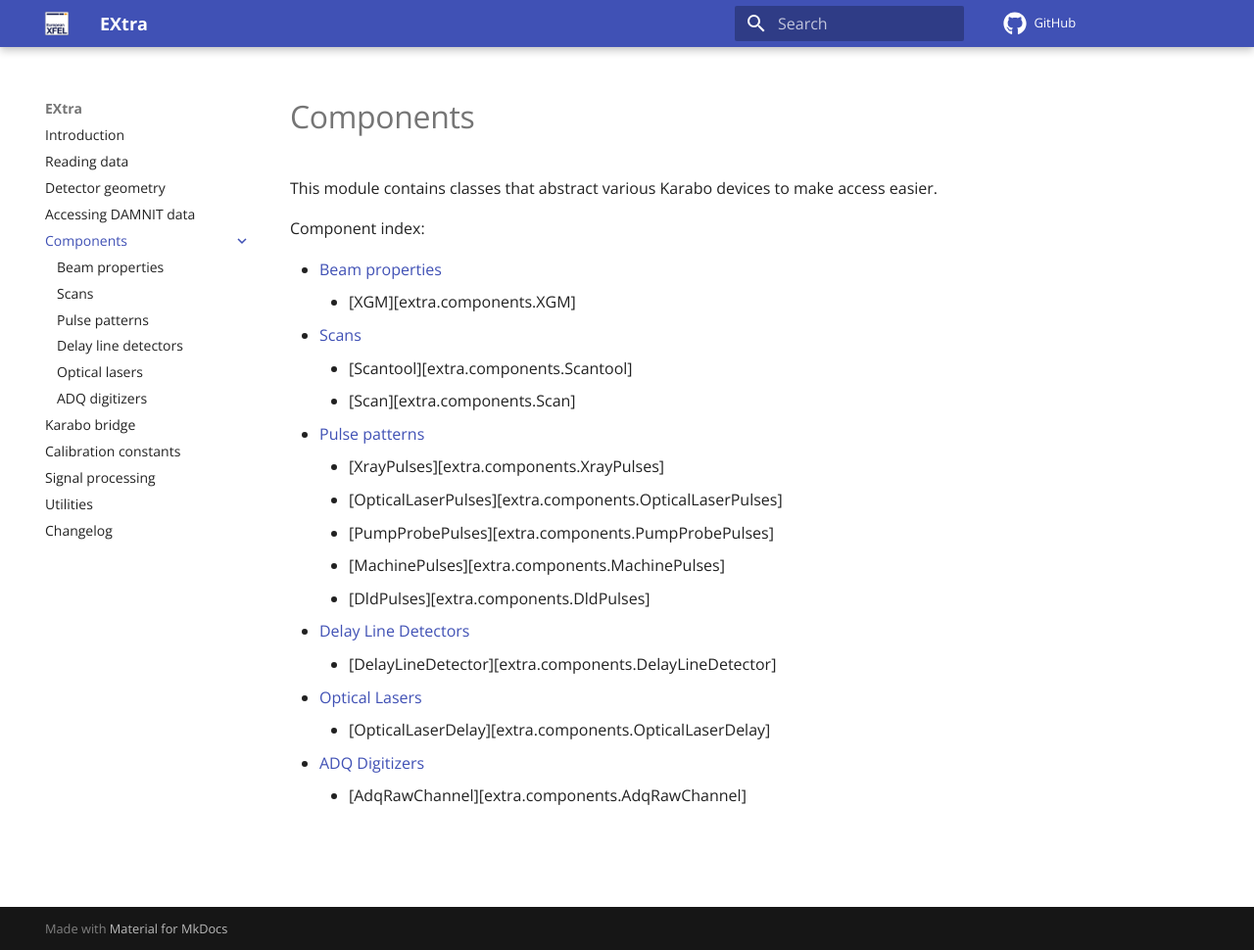
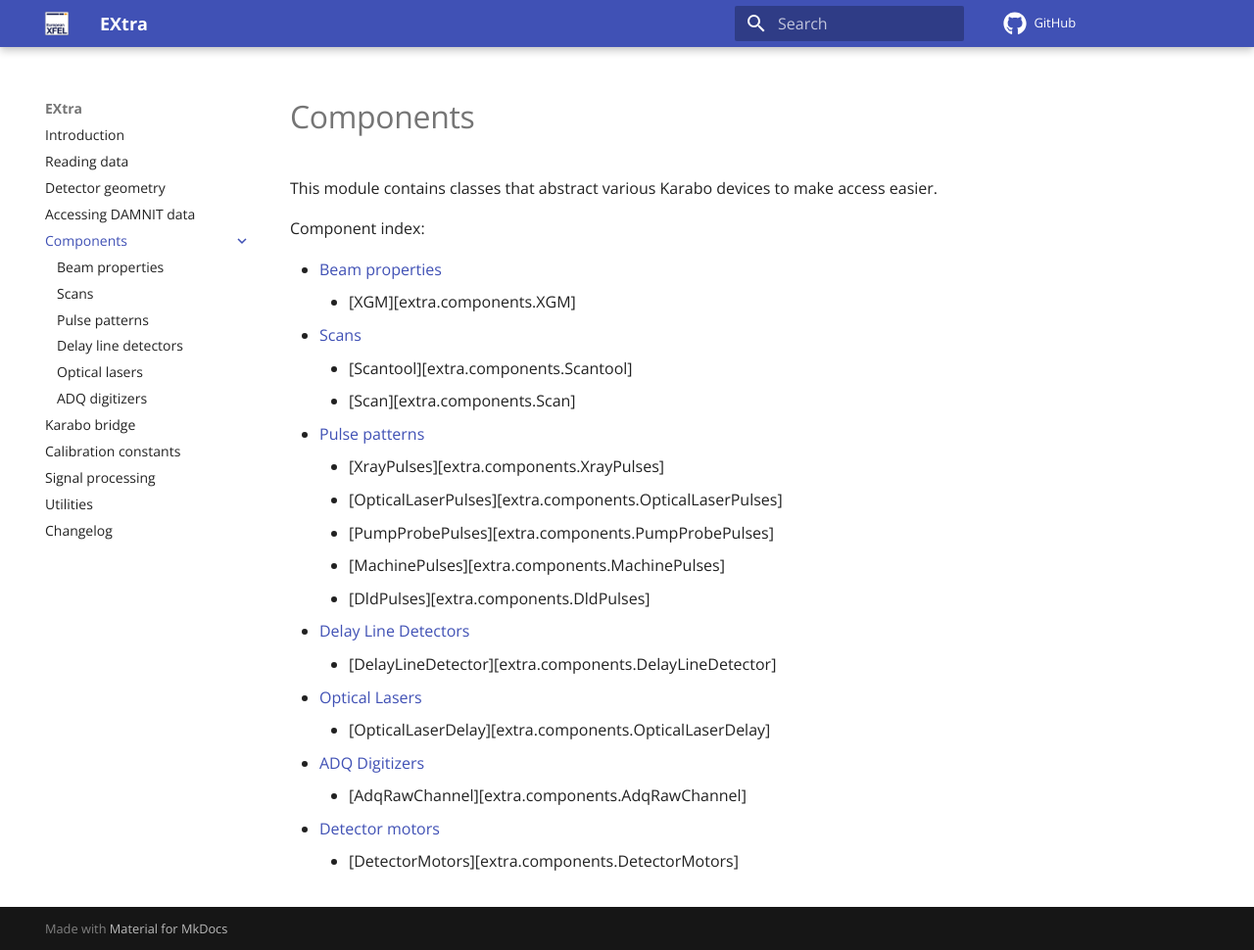
Before and after one commit to European-XFEL/EXtra, an MkDocs documentation site: the page built from docs/components/index.md, in a window 1280 px wide and 970 px high. Shown: the whole window at 98% size. Built offline with MkDocs 1.6.1 and Material for MkDocs 9.7.7, drawn with Linux system fonts in a browser that asks for light colours; comment, search, counter and statistics services are not loaded.

Commit message:
Add basic documentation for DetectorMotors component

```diff
--- a/docs/components/index.md
+++ b/docs/components/index.md
@@ -22,3 +22,5 @@ Component index:
     - [OpticalLaserDelay][extra.components.OpticalLaserDelay]
 - [ADQ Digitizers](adq-digitizers.md)
     - [AdqRawChannel][extra.components.AdqRawChannel]
+- [Detector motors](detector-motors.md)
+    - [DetectorMotors][extra.components.DetectorMotors]
```
Also changed, not shown: docs/changelog.md (+1 -0 lines), docs/components/detector-motors.md (added, +1 -0 lines).
